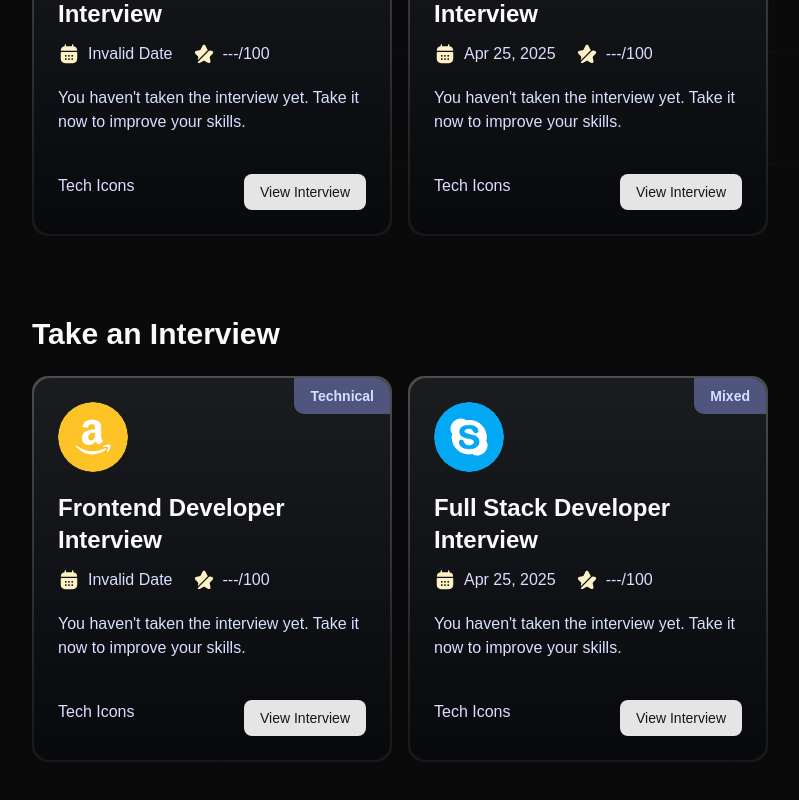
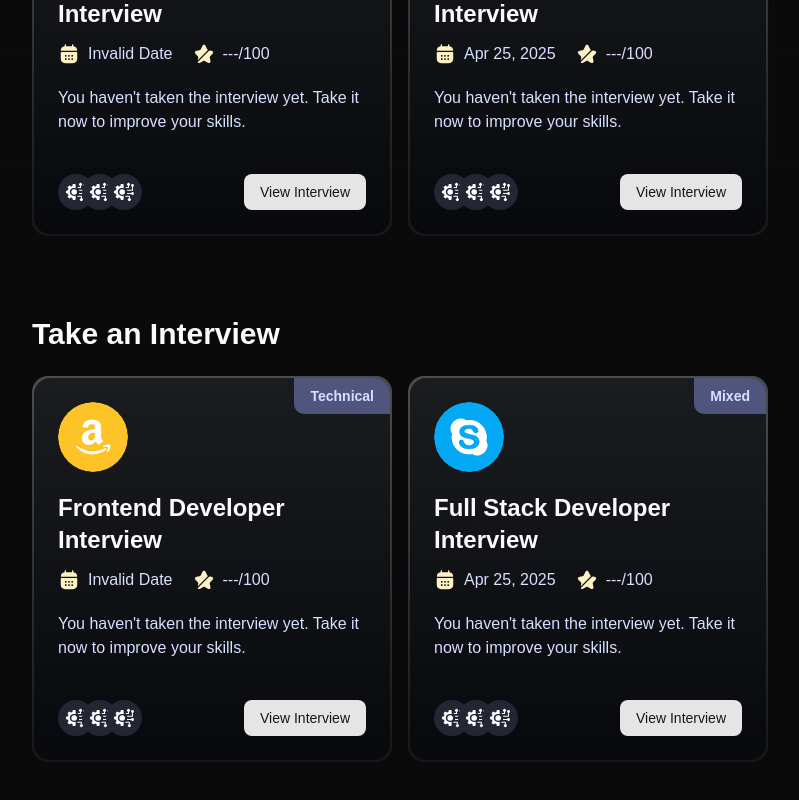
Before and after one commit to AbhishekGoswam1/interview-prep-platform, a Next.js app: page / in a window 1280 px wide. Shown: the part 735-1535 px from the top of the page, without its empty margins (32-831 px from the left). Built offline with nearby package versions, Linux system fonts and the light colour scheme; a web font is replaced by a local one.

Commit message:
completed card design

```diff
--- /dev/null
+++ b/components/DisplayTechIcons.tsx
@@ -0,0 +1,18 @@
+import { cn, getTechLogos } from '@/lib/utils'
+import Image from 'next/image'
+import React from 'react'
+
+const DisplayTechIcons = async ( { techStack }: TechIconProps ) => {
+    const techIcons = await getTechLogos(techStack)
+
+  return (
+    <div className='flex flex-row'>{techIcons.slice(0,3).map(({ tech, url }, index) => (
+        <div key={tech} className={cn('relative group bg-dark-300 rounded-full p-2 flex-center', index >= 1 && '-ml-3')}>
+            <span className='tech-tooltip'>{tech}</span>
+            <Image src={url} alt={tech}  width={100} height={100} className='size-5'/>
+        </div>
+    ))}</div>
+  )
+}
+
+export default DisplayTechIcons
--- a/components/InterviewCard.tsx
+++ b/components/InterviewCard.tsx
@@ -4,6 +4,7 @@
 import { getRandomInterviewCover } from "@/lib/utils";
 import { Button } from "./ui/button";
 import Link from "next/link";
+import DisplayTechIcons from "./DisplayTechIcons";
 
 const InterviewCard = ({
   interviewId,
@@ -63,7 +64,7 @@
         </div>
 
             <div className="flex flex-row justify-between">
-                <p>Tech Icons</p>
+                <DisplayTechIcons techStack={techstack}  />
 
                 <Button>
                     <Link href={feedback
```
